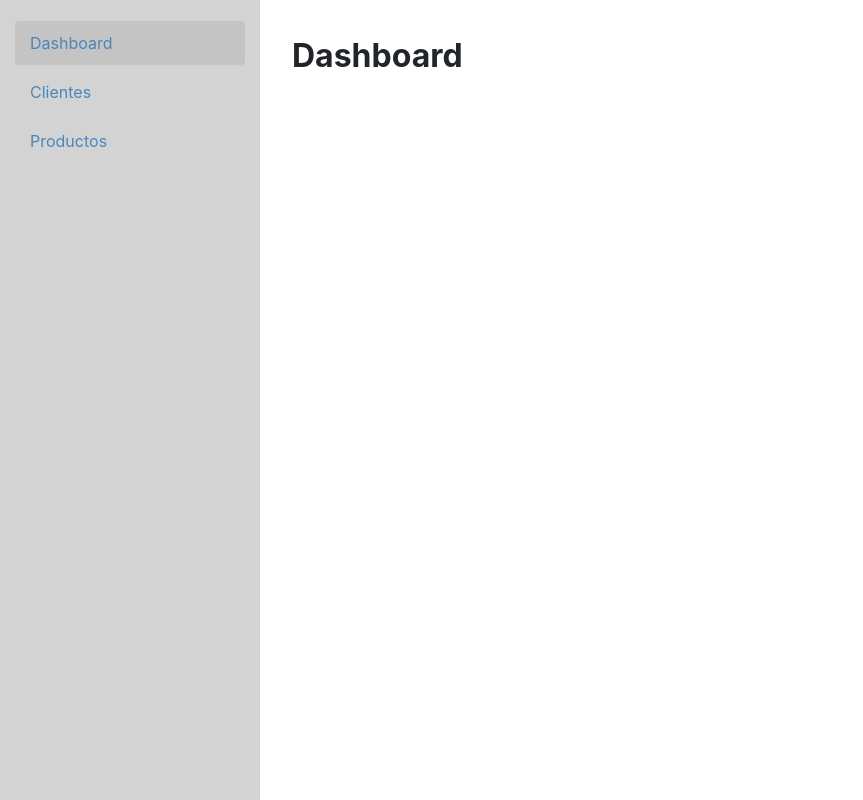
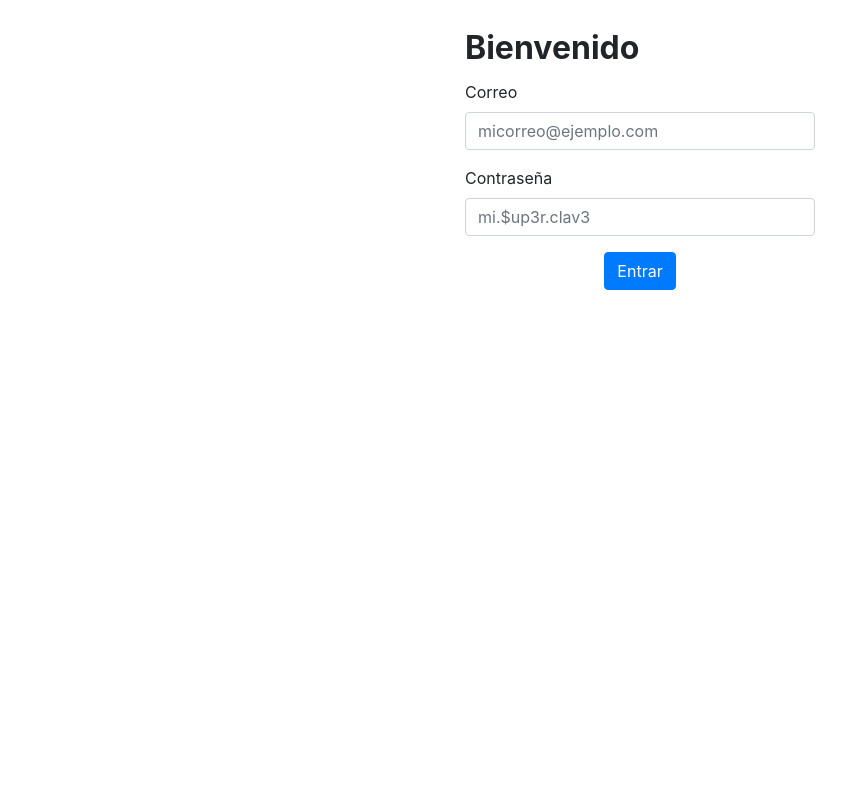
Before and after one commit to AGutierrezR/react-dashboard, a React (Create React App) app: page /login in a window 1280 px wide. Before the commit this address led to /admin/dashboard. Shown: the whole page, without its empty margins (0-863 px from the left). Built offline with nearby package versions, Linux system fonts and the light colour scheme.

Commit message:
Agregar Login
Se uso el paquete json-server-auth para llevar el login

```diff
--- a/package.json
+++ b/package.json
@@ -8,6 +8,8 @@
     "@testing-library/user-event": "^7.1.2",
     "axios": "^0.19.2",
     "bootstrap": "^4.5.2",
+    "json-server": "^0.16.1",
+    "json-server-auth": "^2.0.2",
     "node-sass": "^4.14.1",
     "react": "^16.13.1",
     "react-dom": "^16.13.1",
--- /dev/null
+++ b/src/components/Login/Login.js
@@ -0,0 +1,79 @@
+import React, { Component } from 'react'
+import { axiosURL } from '../../variables/Variables'
+
+import axios from 'axios'
+
+class Login extends Component {
+  state = {
+    email: '',
+    password: '',
+  }
+
+  changeHandler = (event) => {
+    this.setState({
+      [event.target.name]: event.target.value,
+    })
+  }
+
+  submitHandler = (event) => {
+    const { email, password } = this.state
+    axios
+      .post(axiosURL.auth, {
+        email: email,
+        password: password,
+      },
+      {
+        withCredentials: true
+      })
+      .then((res) => {
+        if (res.statusText === 'OK') {
+          this.props.successfulAuthHandler(res)
+        }
+      })
+      .catch(({ response }) => {
+        console.log('Login error:', response)
+      })
+    event.preventDefault()
+  }
+
+  render() {
+    return (
+      <div className="login-form">
+        <form onSubmit={this.submitHandler}>
+          <div className="form-group">
+            <label>Correo</label>
+            <input
+              className="form-control"
+              type="email"
+              name="email"
+              placeholder="micorreo@ejemplo.com"
+              value={this.state.username}
+              onChange={this.changeHandler}
+              required
+            />
+          </div>
+
+          <div className="form-group">
+            <label>Contraseña</label>
+            <input
+              className="form-control"
+              type="password"
+              name="password"
+              placeholder="mi.$up3r.clav3"
+              value={this.state.password}
+              onChange={this.changeHandler}
+              required
+            />
+          </div>
+
+          <div className="text-center">
+            <button className="btn btn-primary" type="submit">Entrar</button>
+          </div>
+
+        </form>
+      </div>
+    )
+  }
+}
+
+export default Login
--- a/src/index.js
+++ b/src/index.js
@@ -5,16 +5,21 @@ import './assets/css/main.scss'
 import { BrowserRouter, Route, Switch, Redirect } from "react-router-dom";
 import * as serviceWorker from './serviceWorker';
 import AdminLayout from './layouts/Admin';
+import LoginLayout from './layouts/Login';
 
 ReactDOM.render(
   <React.StrictMode>
     <BrowserRouter>
       <Switch>
         <Route
+          path="/login"
+          render={(props) => <LoginLayout {...props} />}
+          />
+        <Route
           path="/admin"
           render={(props) => <AdminLayout {...props} />}
           />
-          <Redirect from="/" to="admin/dashboard" />
+          <Redirect from="/" to="/login" />
       </Switch>
     </BrowserRouter>
   </React.StrictMode>,
--- /dev/null
+++ b/src/layouts/Login.js
@@ -0,0 +1,26 @@
+import React, { Component } from 'react'
+import Login from '../components/Login/Login'
+
+ class LoginLayout extends Component {
+
+  successfulAuthHandler = (data) => {
+    // TODO: actualizar el component padre
+    this.props.history.push("admin/dashboard")
+  }
+  render() {
+    return (
+      <div>
+        <div className="container pt-4">
+          <div className="row justify-content-center">
+            <div className="col-12 col-md-4">
+              <h1>Bienvenido</h1>
+              <Login successfulAuthHandler={this.successfulAuthHandler}/>
+            </div>
+          </div>
+        </div>
+      </div>
+    )
+  }
+}
+
+export default LoginLayout
--- a/src/variables/Variables.js
+++ b/src/variables/Variables.js
@@ -1,5 +1,6 @@
 // Para Axios
 const axiosURL = {
+  auth: 'http://localhost:3002/login',
   clients: 'http://localhost:3001/clients',
   products: 'http://localhost:3001/products',
 }
```
Also changed, not shown: auth.json (added, +9 -0 lines), 1 other file (tests, documents, lock files or other folders).
